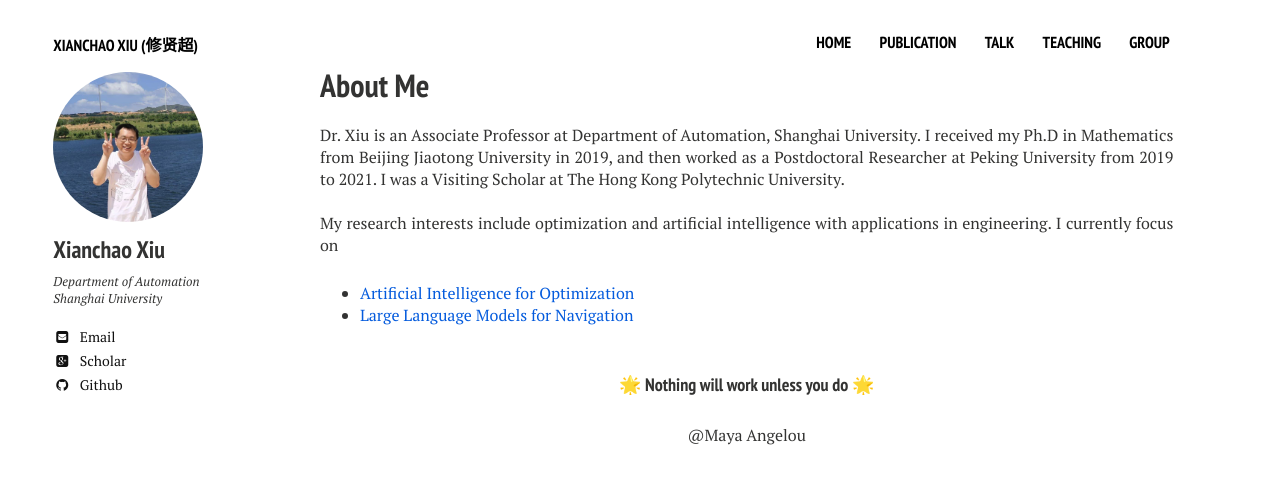
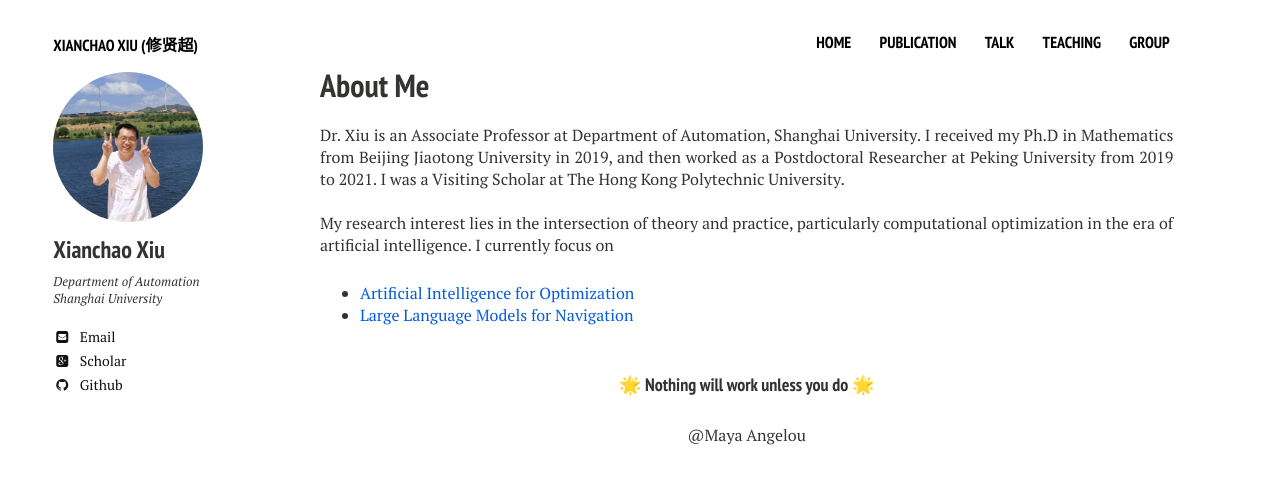
Before and after one commit to xianchaoxiu/xianchaoxiu.github.io, a Jekyll site: the page built from index.md, in a window 1280 px wide. Shown: the top 484 px of the page. Built offline with Jekyll 4.4.1, drawn with Linux system fonts in a browser that asks for light colours; nearby versions of some CDN libraries.

Commit message:
Update home2.html

```diff
--- a/_layouts/home2.html
+++ b/_layouts/home2.html
@@ -31,8 +31,7 @@
 		I received my Ph.D in Mathematics from Beijing Jiaotong University in 2019, and then worked as a Postdoctoral Researcher at Peking University from 2019 to 2021.
 		I was a Visiting Scholar at The Hong Kong Polytechnic University. <br> <br>
 
-
-	 My research interests include optimization and artificial intelligence with applications in engineering.
+         My research interest lies in the intersection of theory and practice, particularly computational optimization in the era of artificial intelligence.
 	 I currently focus on
    <ul>
       <li> <a href="https://github.com/xianchaoxiu/AI4OPT" class="textlink" target="_blank">Artificial Intelligence for Optimization </a> </li>
```
